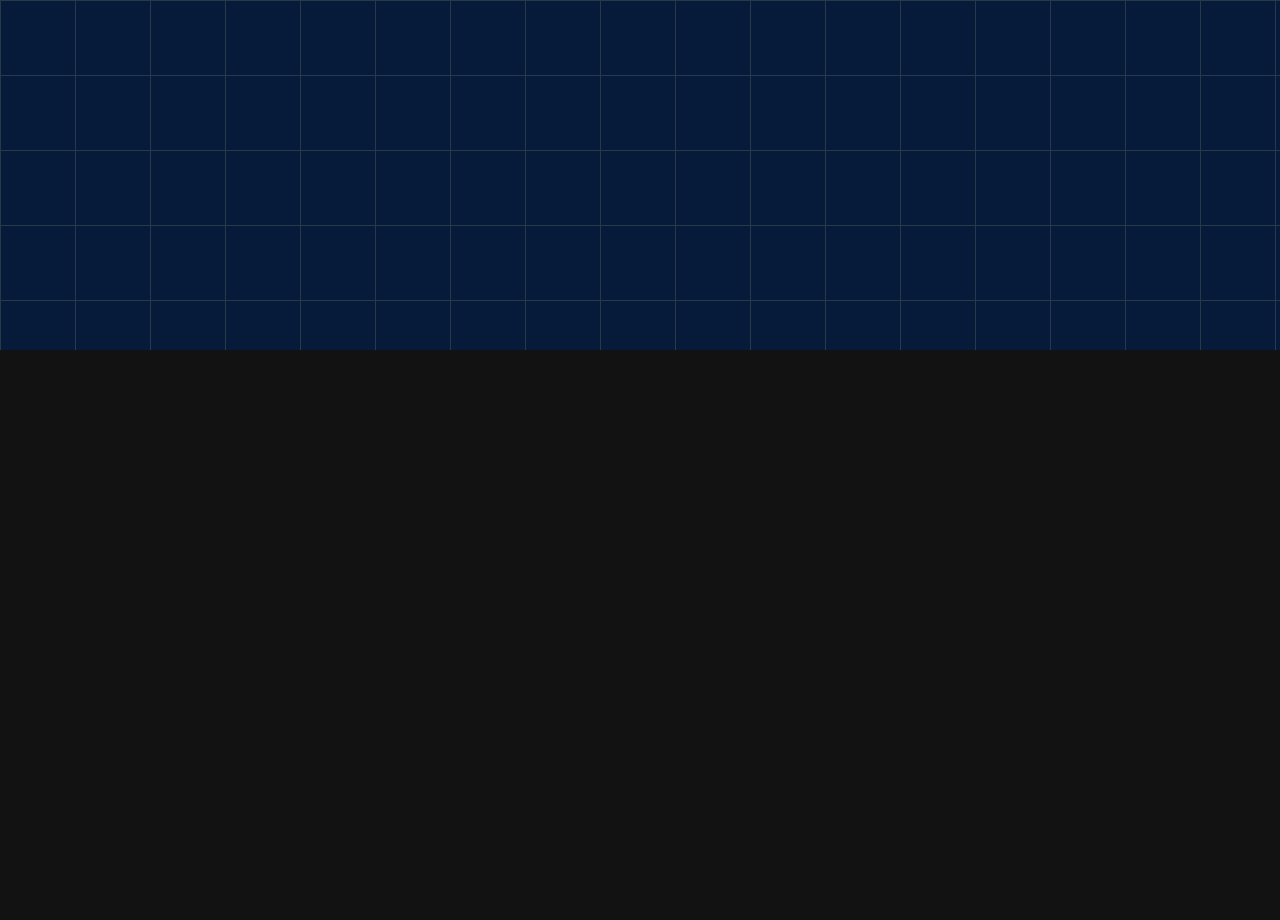
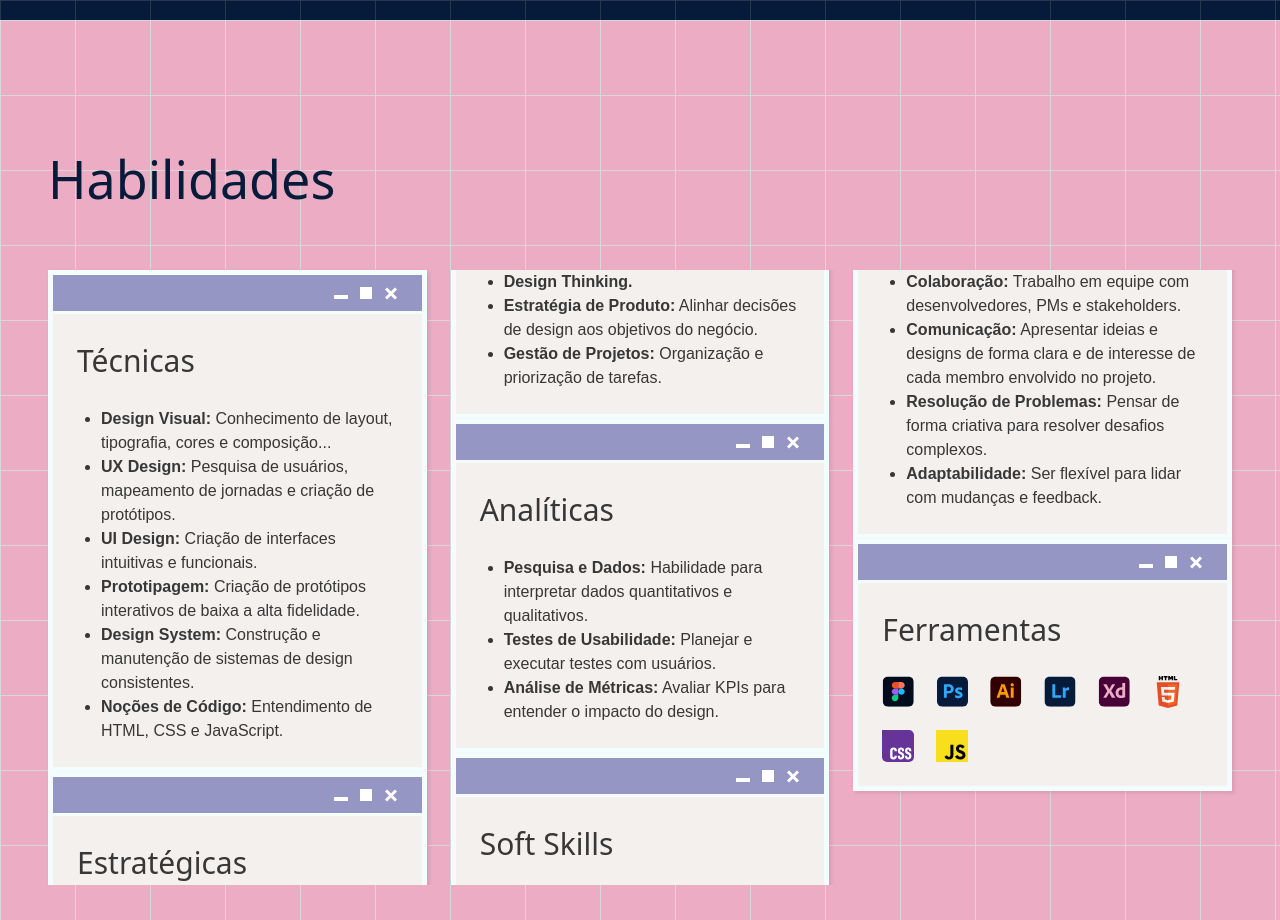
Before and after one commit to renangirotto/camilaalves, an Astro site: page / in a window 1280 px wide. Shown: the part 450-1370 px from the top of the page. Before the commit the page ends 800 px from the top, so only its background shows below. Built offline with nearby package versions, Linux system fonts and the light colour scheme; Astro itself is replaced by a stand-in of ours; a web font is replaced by a local one.

Commit message:
feat: improved home layout

```diff
--- a/src/pages/index.astro
+++ b/src/pages/index.astro
@@ -1,7 +1,18 @@
 ---
 import BaseHead from "../components/BaseHead.astro";
+import GridSkills from "../components/GridSkills.astro";
+import WindowBox from "../components/WindowBox.astro";
+
+import dataSkills from "../data/skills.json";
 
 import { SITE_TITLE, SITE_DESCRIPTION } from "../consts";
+
+const skillsOnlyText = [
+  dataSkills.tecnicas,
+  dataSkills.estrategicas,
+  dataSkills.analiticas,
+  dataSkills.soft,
+];
 ---
 
 <!doctype html>
@@ -11,7 +22,7 @@ import { SITE_TITLE, SITE_DESCRIPTION } from "../consts";
   </head>
   <body>
     <main>
-      <section class="hero">
+      <section class="hero section-grid-bg">
         <div class="container">
           <p class="hero-sub-title text-pixel">
             UX/UI Designer | Product Designer
@@ -21,6 +32,44 @@ import { SITE_TITLE, SITE_DESCRIPTION } from "../consts";
               >experiências</span
             > intuitivas e impactantes.
           </h1>
+        </div>
+      </section>
+      <section class="skills section-container section-grid-bg">
+        <div class="container">
+          <h2 class="section-title text-pixel">Habilidades</h2>
+          <GridSkills>
+            {
+              skillsOnlyText.map((skill) => {
+                return (
+                  <WindowBox title={skill.title}>
+                    <ul>
+                      {skill.items.map((item) => {
+                        return (
+                          <li>
+                            <strong>{item.strong}</strong>
+                            {item.text}
+                          </li>
+                        );
+                      })}
+                    </ul>
+                  </WindowBox>
+                );
+              })
+            }
+            <WindowBox title={dataSkills.ferramentas.title}>
+              <ul class="skills-tools">
+                {
+                  dataSkills.ferramentas.tools.map((item) => {
+                    return (
+                      <li>
+                        <img src={`/svg/logo-${item}.svg`} />
+                      </li>
+                    );
+                  })
+                }
+              </ul>
+            </WindowBox>
+          </GridSkills>
         </div>
       </section>
     </main>
@@ -72,4 +121,57 @@ import { SITE_TITLE, SITE_DESCRIPTION } from "../consts";
       margin-block-end: 24px;
     }
   }
+
+  .section-container {
+    padding-block: 80px;
+
+    @container main-container (width >= 1024px) {
+      padding-block: 120px;
+    }
+  }
+
+  .section-title {
+    font-size: 1.75rem;
+    font-weight: 300;
+    color: var(--_section-title-color, var(--color-white));
+
+    @container main-container (width >= 1024px) {
+      font-size: 3.25rem;
+    }
+
+    &:not(:last-child) {
+      margin-block-end: 40px;
+
+      @container main-container (width >= 1024px) {
+        margin-block-end: 52px;
+      }
+    }
+  }
+
+  .skills {
+    --_bg-line-color: var(--color-dark-line-2);
+    --_section-title-color: var(--color-dark-primary-100);
+
+    background-color: var(--color-dark-secondary-100);
+
+    ul:not(.skills-tools) {
+      padding-inline-start: 24px;
+    }
+  }
+
+  .skills-tools {
+    list-style: none;
+    display: flex;
+    flex-wrap: wrap;
+    align-items: center;
+    justify-content: flex-start;
+    gap: 22px;
+    padding-inline-start: 0;
+
+    img {
+      display: block;
+      width: 32px;
+      height: 32px;
+    }
+  }
 </style>
--- a/src/styles/global.css
+++ b/src/styles/global.css
@@ -6,15 +6,7 @@ body {
   container-name: main-container;
   container-type: inline-size;
   min-height: 100dvh;
-  padding-inline: 16px;
   background-color: var(--color-dark-primary-100);
-  background-image: linear-gradient(
-      to right,
-      var(--color-dark-line-1) 1px,
-      transparent 1px
-    ),
-    linear-gradient(to bottom, var(--color-dark-line-1) 1px, transparent 1px);
-  background-size: 75px 75px;
   transition: margin-inline 0.25s ease-in-out;
   overflow-x: hidden;
 
@@ -29,4 +21,19 @@ body {
   width: 100%;
   max-width: 1216px;
   margin-inline: auto;
+  padding-inline: 16px;
 }
+
+.section-grid-bg {
+  background-image: linear-gradient(
+      to right,
+      var(--_bg-line-color, var(--color-dark-line-1)) 1px,
+      transparent 1px
+    ),
+    linear-gradient(
+      to bottom,
+      var(--_bg-line-color, var(--color-dark-line-1)) 1px,
+      transparent 1px
+    );
+  background-size: 75px 75px;
+}
```
